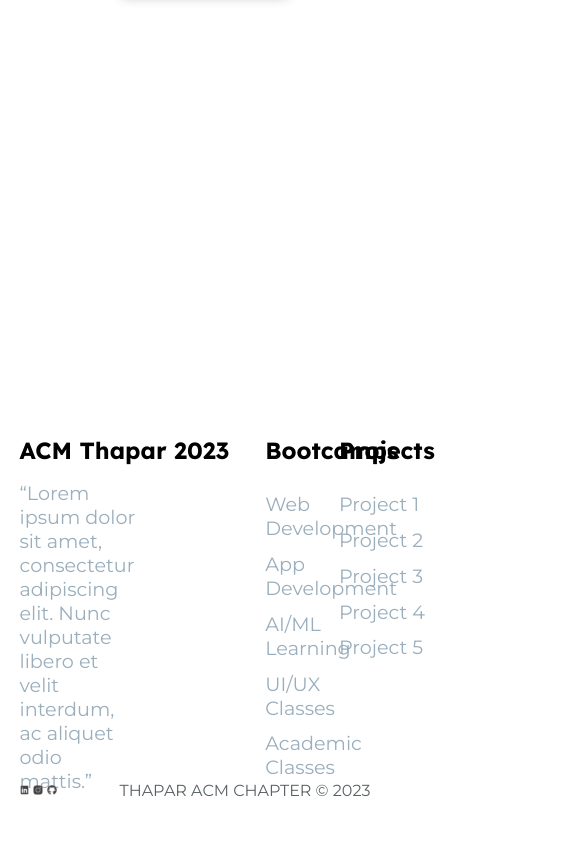
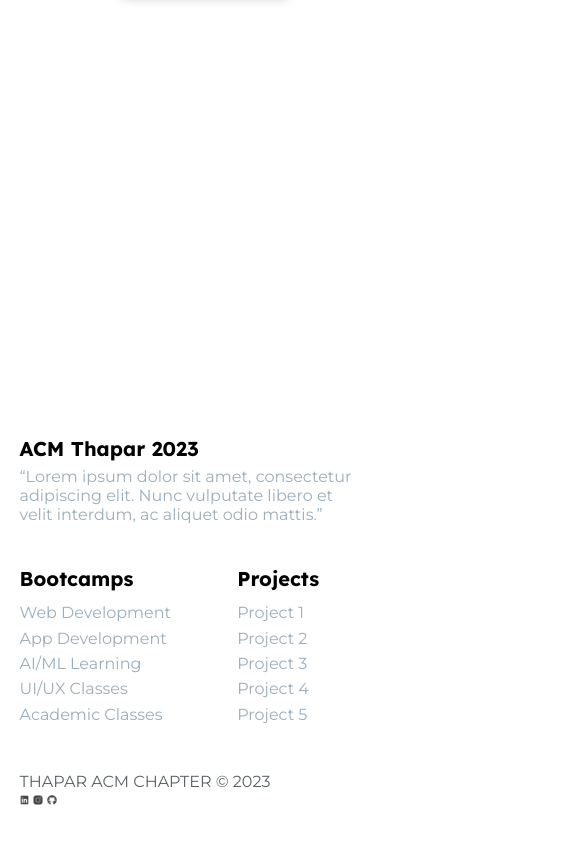
Before and after one commit to ACM-Thapar/ACM-Website, a React (Vite) app: page / in a window 390 px wide. Shown: the part 5346-6190 px from the top of the page, 573 px wide, since content can reach past the window. Before the commit the page ends 6154 px from the top, so only its background shows below. Built offline with nearby package versions, Linux system fonts and the light colour scheme.

Commit message:
footer responsive

```diff
--- a/src/Components/Footer/Footer.jsx
+++ b/src/Components/Footer/Footer.jsx
@@ -16,7 +16,7 @@ const Footer = () => {
                 <div className={styles.info}>
                     <div>
                         <h2>{subtitle}</h2>
-                        <p style={{width:'30vw'}}>{info}</p>
+                        <p className={styles.context}>{info}</p>
                     </div>
                 </div>
                 <div className={styles.outerinfo}>
--- a/src/Components/Footer/Footer.module.css
+++ b/src/Components/Footer/Footer.module.css
@@ -41,13 +41,29 @@
 /* For mobile devices */
 @media screen and (max-width: 767px) {
     .info h2 {
-        font-size: clamp(1.25rem, 6vw, 1.5rem);
-        margin-bottom: clamp(1rem, 4vw, 1.5rem);
+        font-size: clamp(1.25rem, 5vw, 1.5rem);
+        margin-bottom: clamp(0.25rem, 1.5vw, 0.5rem);
     }
 
     .info p {
-        font-size: clamp(1rem, 5vw, 1.2rem);
-        margin-top: clamp(0.6rem, 3vw, 0.8rem);
+        font-size: clamp(1rem, 4vw, 1.2rem);
+        margin-top: clamp(0.4rem, 0.8vw, 0.8rem);
+        width: clamp(21rem, 10vw, 22rem);
+    }
+
+    .mainbox{
+        flex-direction: column;
+        margin-bottom: clamp(2.5rem, 2vw,2rem);
+        height: clamp(18rem, 2vw, 19rem);
+    }
+
+    .outerinfo .info:nth-child(2){
+        margin-left: clamp(9rem, 2vw, 9.5rem);
+    }
+
+    .contact{
+        flex-direction: column-reverse;
+        padding-bottom: clamp(2rem, 2vw, 2.5rem);
     }
 }
 .info a{
@@ -59,6 +75,10 @@
     height: 0.5vw;
 	/* margin-top: 8vw;
     margin-right: 0.5vw; */
+}
+
+.context{
+    width: 30vw;
 }
 
 .contact{
```
